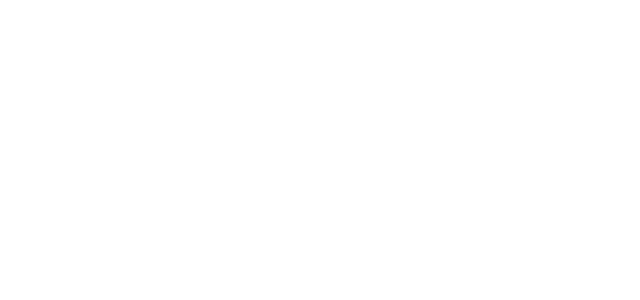
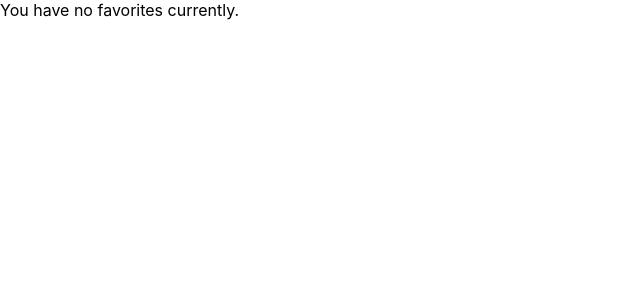
Before and after one commit to MatMol/asapp-fe-challenge, a React (Create React App) app: page /favorites in a window 1280 px wide. Shown: the top 300 px of the page, without its empty margins (0-640 px from the left). Built offline with nearby package versions, Linux system fonts and the light colour scheme.

Commit message:
Added Favorites component, also added Router and Global state w/ Redux for Cities selected by the user

```diff
--- a/package.json
+++ b/package.json
@@ -7,6 +7,7 @@
     "@emotion/styled": "^11.9.3",
     "@mui/icons-material": "^5.8.4",
     "@mui/material": "^5.8.7",
+    "@reduxjs/toolkit": "^1.8.3",
     "@testing-library/jest-dom": "^5.16.4",
     "@testing-library/react": "^13.3.0",
     "@testing-library/user-event": "^13.5.0",
@@ -17,8 +18,10 @@
     "lodash": "^4.17.21",
     "react": "^18.2.0",
     "react-dom": "^18.2.0",
+    "react-redux": "^8.0.2",
     "react-router-dom": "^6.3.0",
     "react-scripts": "5.0.1",
+    "redux": "^4.2.0",
     "typescript": "^4.7.4",
     "web-vitals": "^2.1.4"
   },
--- /dev/null
+++ b/src/actions/citiesAction.tsx
@@ -0,0 +1,8 @@
+const citiesAction = (cities: any = []) => {
+    return {
+      cities: cities,
+      type: 'UPDATE'
+    }
+}
+
+export default citiesAction;
--- a/src/components/AutoComplete.tsx
+++ b/src/components/AutoComplete.tsx
@@ -3,6 +3,7 @@
 import debounce from 'lodash.debounce';
 import { CitiesParams } from "../interfaces/interfaces";
 import useCities from "../hooks/useCities";
+import { useSelector } from "react-redux";
 
 import Checkbox from '@mui/material/Checkbox';
 import TextField from '@mui/material/TextField';
@@ -16,15 +17,16 @@
 const checkedIcon = <CheckBoxIcon fontSize="small" />;
 
 function AutoComplete() {
+    const citiesSaved: any = useSelector((state) => state);
     const initialFilters = {filter: '', limit: 25, offset: 0};
+    const [filters, setFilters] = useState<CitiesParams>(initialFilters);
     const { cities, loading, fetchCities, validateCityToUpdate } = useCities();
-    const [filters, setFilters] = useState<CitiesParams>(initialFilters);
 
     useEffect(() => {
-        fetchCities(filters)
+      fetchCities(filters)
     }, [filters]);
 
-    const onInputChange = debounce((value: string) => {
+    const handleInput = debounce((value: string) => {
         if (value.length > 3) {
             setFilters(prevState => {
                 return {
@@ -54,14 +56,16 @@
           <Autocomplete
             multiple
             id="checkboxes-tags-demo"
+            limitTags={3}
             options={cities}
+            defaultValue={citiesSaved}
             disableCloseOnSelect
             loading={loading}
             isOptionEqualToValue={(option, value) => option.geonameid === value.geonameid}
             getOptionLabel={(option) => (`${option.name} (${option.country})`)}
             filterOptions={(options) => options}
             onChange={(event, value) => {
-              validateCityToUpdate(event, value)
+              validateCityToUpdate(value)
             }}
             renderOption={(props, option, { selected }) => (
               <Box component="li" {...props} key={option.geonameid}>
@@ -81,7 +85,7 @@
             renderInput={(params) => (
               <TextField {...params} label="Type to filter by city name or country"
                 onChange={e => {
-                  onInputChange(e.target.value)
+                  handleInput(e.target.value)
                 }}
                 InputProps={{
                   ...params.InputProps,
--- a/src/components/Favorites.tsx
+++ b/src/components/Favorites.tsx
@@ -1,14 +1,32 @@
-import React, { useState, useEffect } from "react";
+import { useSelector } from "react-redux";
 import useCities from "../hooks/useCities";
 
 function Favorites() {
-    const { savedCities, validateCityToUpdate } = useCities();
-    console.log(savedCities)
+    const citiesSaved: any = useSelector((state) => state);
+    const { validateCityToUpdate } = useCities(citiesSaved);
+
+    const checkCity = (city: any) => {
+        let currentCities = citiesSaved.filter((item: any) => item !== city);
+        validateCityToUpdate(currentCities)
+    }
+
     return (
-        <div className="BadgesList">
-            {savedCities.map(city => {
-                return <div>{city.name}</div>
-            })}
+        <div>
+            {
+            citiesSaved?.length > 0 ?
+            citiesSaved?.map((city: any) => {
+                return (
+                    <div key={city.geonameid}>
+                        <div>{city.name}</div>
+                        <button onClick={(event) => checkCity(city)}>x</button>
+                    </div>
+                )
+            })
+            :
+            <div>
+                You have no favorites currently.
+            </div>
+            }
         </div>
     )
 }
--- a/src/components/Layout.tsx
+++ b/src/components/Layout.tsx
@@ -1,11 +1,8 @@
 import React from 'react';
-
-// import Navbar from './Navbar';
 
 function Layout(props: any) {
     return (
         <React.Fragment>
-            {/* <Navbar /> */}
             {props.children}
         </React.Fragment>
     )
--- a/src/hooks/useCities.tsx
+++ b/src/hooks/useCities.tsx
@@ -1,11 +1,15 @@
-import { useState, useEffect } from "react";
+import { useState } from "react";
 import CitiesService from '../services/cities';
 import { CityInfo } from "../interfaces/interfaces";
+import { useDispatch } from "react-redux";
+import citiesAction from "../actions/citiesAction";
 
-const useCities = () => {
+const useCities = (citiesToSave?: CityInfo[]) => {
     const [cities, setCities] = useState<Array<CityInfo>>([]);
-    const [savedCities, setSavedCities] = useState<Array<CityInfo>>([]);
+    const [savedCities, setSavedCities] = useState<Array<CityInfo>>(citiesToSave || []);
     const [loading, setLoading] = useState<boolean>(false);
+
+    const dispatch = useDispatch();
 
     const fetchCities = (filters: any) => {
         setLoading(true)
@@ -17,17 +21,20 @@
         })
     }
 
-    const validateCityToUpdate = (event: any, cities: CityInfo[]) => {
+    const validateCityToUpdate = (cities: CityInfo[]) => {
         setLoading(true);
-        const city = cities[cities.length - 1]; // To grab last item of array of cities to PATCH
 
         if (savedCities.length === 0 || cities.length > savedCities.length) {
+            const city = cities[cities.length - 1];
+
             setSavedCities(cities)
+            dispatch(citiesAction(cities))
             updateCity(city, true)
         } else {
+            const cityToRemove = savedCities.filter(x => !cities.includes(x));
+
             setSavedCities(cities)
-
-            const cityToRemove = savedCities.filter(x => !cities.includes(x));
+            dispatch(citiesAction(cities))
             updateCity(cityToRemove[0], false)
         }
 
@@ -35,7 +42,7 @@
     }
 
     const updateCity = (city: CityInfo, status: boolean, ) => {
-        CitiesService.updateCities({[city.geonameid]: status});
+        CitiesService.citiesAction({[city.geonameid]: status});
         setLoading(false);
     }
 
--- a/src/index.tsx
+++ b/src/index.tsx
@@ -1,22 +1,17 @@
-import React from 'react';
 import ReactDOM from 'react-dom/client';
 import './index.css';
 import App from './App';
-import reportWebVitals from './reportWebVitals';
+import { configureStore } from '@reduxjs/toolkit';
+import { Provider } from 'react-redux';
+import citiesReducer from './reducers/citiesReducer';
+
+const store = configureStore({ reducer: citiesReducer })
 
 const root = ReactDOM.createRoot(
   document.getElementById('root') as HTMLElement
 );
 root.render(
-  // I removed temporarily the StrictMode because
-  // StrictMode renders components twice (on dev but not production) in order to detect any problems
-
-  // <React.StrictMode>
+  <Provider store={store}>
     <App />
-  // </React.StrictMode>
+  </Provider>
 );
-
-// If you want to start measuring performance in your app, pass a function
-// to log results (for example: reportWebVitals(console.log))
-// or send to an analytics endpoint. Learn more: https://bit.ly/CRA-vitals
-reportWebVitals();
--- /dev/null
+++ b/src/reducers/citiesReducer.tsx
@@ -0,0 +1,8 @@
+const citiesReducer = (state: any = [], action: any) => {
+  switch(action.type) {
+    case 'UPDATE':
+      return state = action.cities;
+  }
+}
+
+export default citiesReducer;
--- a/src/services/cities.ts
+++ b/src/services/cities.ts
@@ -13,15 +13,10 @@
         .then((response) => response.json())
     }
 
-    static updateCities(city: PreferredCitiesPatch) {
+    static citiesAction(city: PreferredCitiesPatch) {
       const patchCityUrl = new URL(`${baseUrl}/preferences/cities`)
 
       fetch(`${patchCityUrl}`, { method: "PATCH", headers: { "Content-type":"application/json-patch+json" }, body: JSON.stringify(city)})
-      .then(response => {
-        fetch(`${baseUrl}/preferences/cities`)
-        .then((response) => response.json())
-        .then(res => console.log(res))
-      })
     }
 };
 
```
Also changed, not shown: 1 other file (tests, documents, lock files or other folders).
